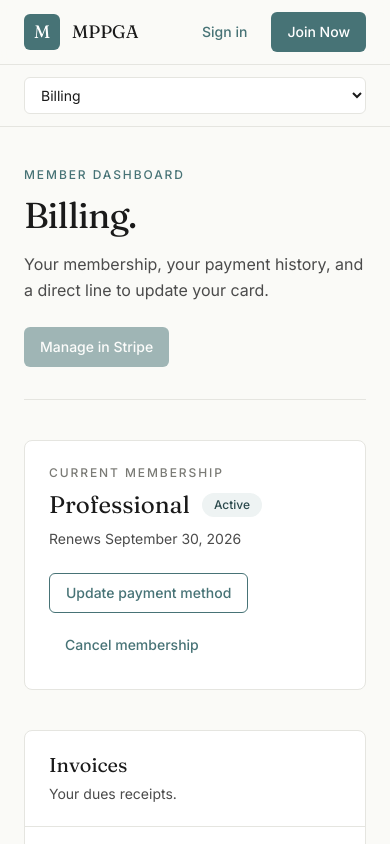
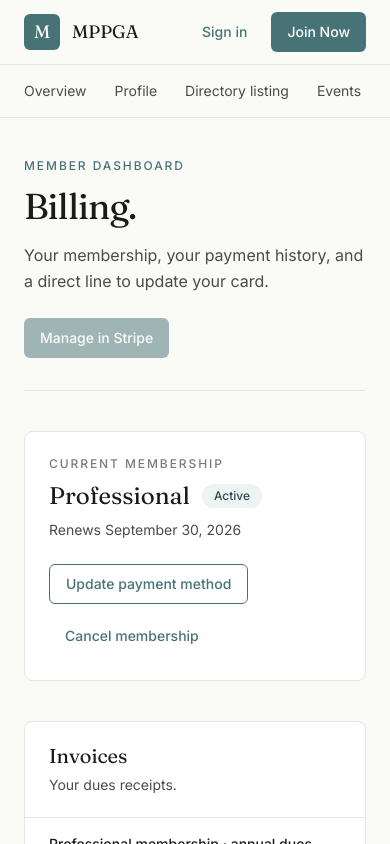
Before and after one commit to mppga207/mppga, a Next.js app: page /dashboard/billing in a window 390 px wide. Shown: the top 844 px of the page. Built offline with nearby package versions, Linux system fonts and the light colour scheme.

Commit message:
Drop mobile tab dropdown from member dashboard
Match the admin shell pattern: replace the `<select>` fallback with a
single horizontal-scroll nav so the dashboard tabs behave consistently
across viewport sizes.

```diff
--- a/components/mppga/portal/PortalTabs.tsx
+++ b/components/mppga/portal/PortalTabs.tsx
@@ -15,30 +15,10 @@ export function PortalTabs() {
 
   return (
     <div className="border-b border-mppga-divider bg-mppga-page">
-      <div className="mx-auto max-w-[1140px] px-6">
-        <div className="md:hidden">
-          <label className="sr-only" htmlFor="portal-tab-select">
-            Dashboard section
-          </label>
-          <select
-            id="portal-tab-select"
-            value={portalTabs.find((t) => isActive(pathname, t.href))?.href ?? "/dashboard"}
-            onChange={(e) => {
-              window.location.href = e.target.value;
-            }}
-            className="my-3 w-full rounded-md border border-mppga-divider bg-mppga-card px-3 py-2 text-sm text-mppga-ink"
-          >
-            {portalTabs.map((tab) => (
-              <option key={tab.href} value={tab.href}>
-                {tab.label}
-              </option>
-            ))}
-          </select>
-        </div>
-
+      <div className="mx-auto max-w-[1140px]">
         <nav
           aria-label="Dashboard sections"
-          className="hidden gap-8 overflow-x-auto md:flex"
+          className="flex gap-7 overflow-x-auto px-6 [scrollbar-width:none] [&::-webkit-scrollbar]:hidden"
         >
           {portalTabs.map((tab) => {
             const active = isActive(pathname, tab.href);
```
